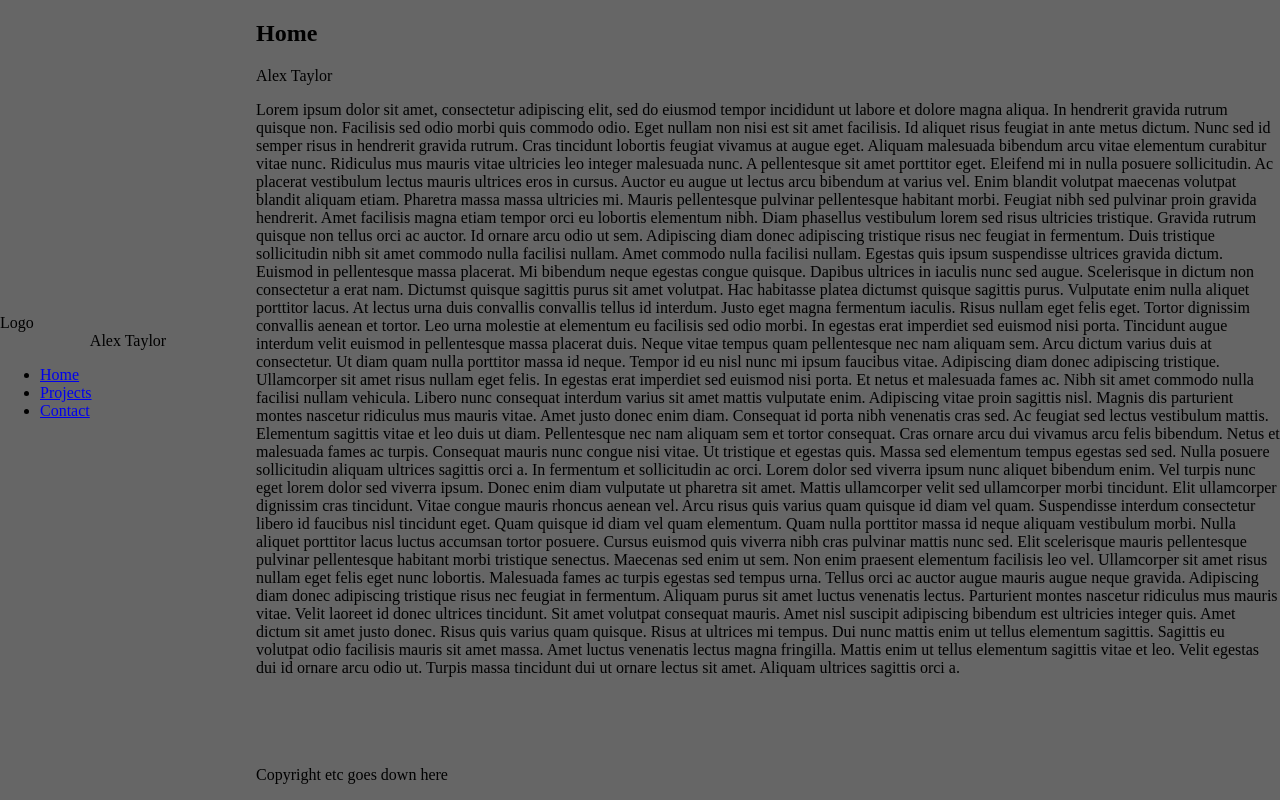
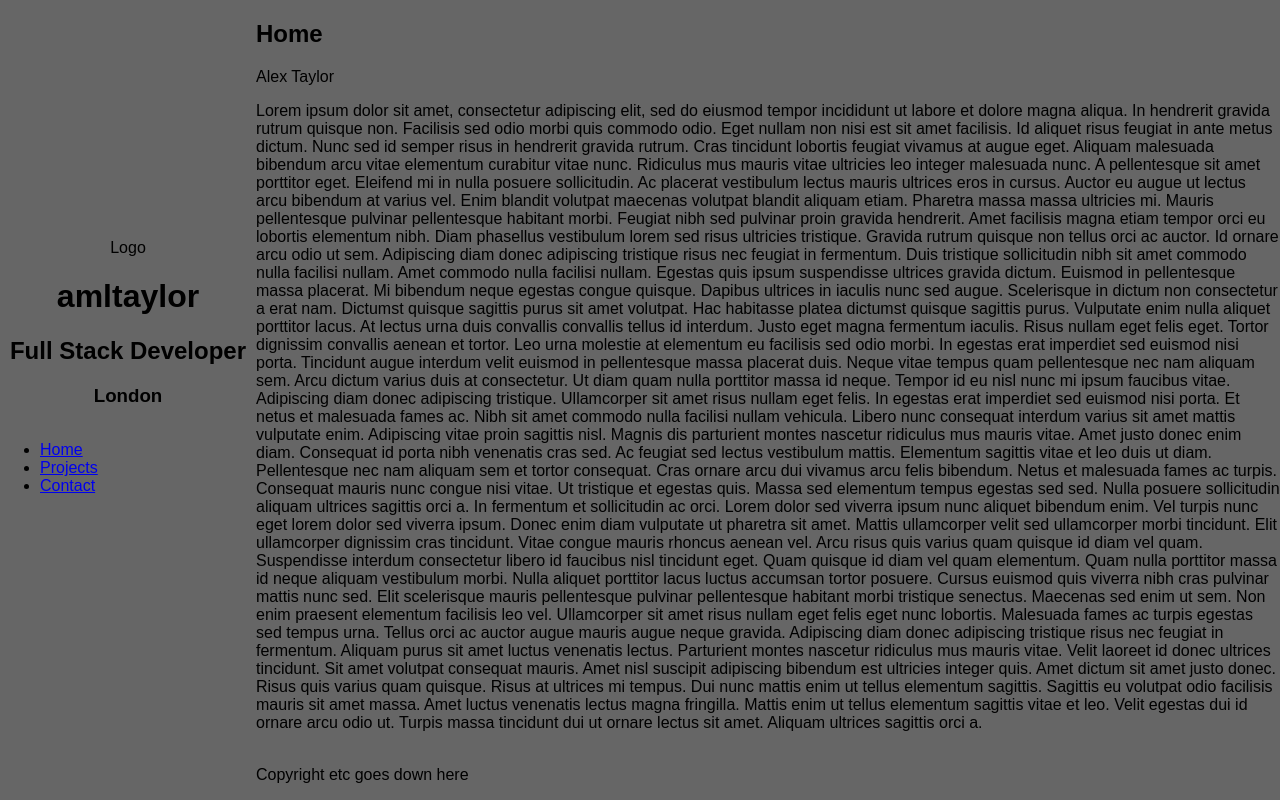
Before and after one commit to ataylor95/personal-site, a React (Create React App) app: page / in a window 1280 px wide. Built offline with nearby package versions, Linux system fonts and the light colour scheme.

Commit message:
change font and add some basic copy

```diff
--- a/src/components/page/page.scss
+++ b/src/components/page/page.scss
@@ -1,4 +1,5 @@
 .page {
+    font-family: sans-serif;
     background-color: $gray-base;
     display: grid;
     grid-template-areas:
@@ -14,9 +15,10 @@
 
     &__header__logo {
         grid-area: logo;
+        text-align: center;
     }
 
-    &__header__title {
+    &__header__content {
         grid-area: title;
         text-align: center;
     }
--- a/src/components/page/page.tsx
+++ b/src/components/page/page.tsx
@@ -9,7 +9,12 @@ const Page: React.FC<pageProps> = (props) => {
     return (
     <div className="page">
         <div className="page__header__logo">Logo</div>
-        <div className="page__header__title">Alex Taylor</div>
+        <div className="page__header__content">
+            <h1>amltaylor</h1>
+            <h2>Full Stack Developer</h2>
+            <h3>London</h3>
+
+        </div>
         <div className="page__header__nav">
             <Nav />
         </div>
```
